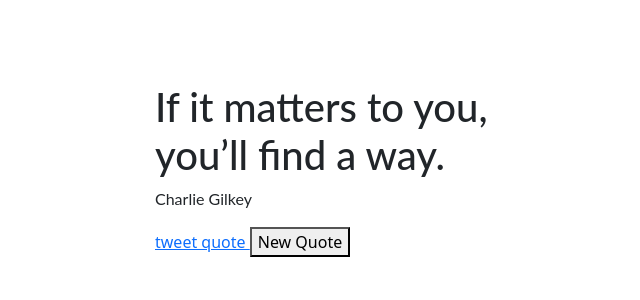
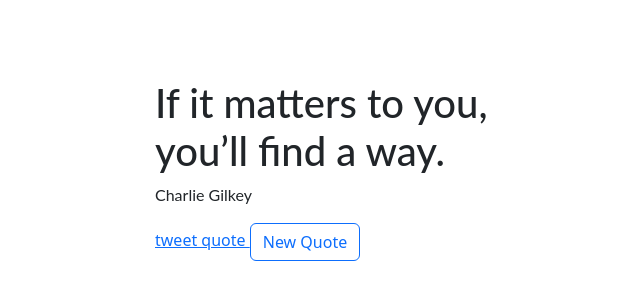
Before and after one commit to lemredd/random-quote-machine, a React (Create React App) app: page / in a window 1280 px wide. Shown: the part 230-530 px from the top of the page, without its empty margins (285-925 px from the left). Built offline with nearby package versions, Linux system fonts and the light colour scheme.

Commit message:
feat: give classes to `#new-quote`

```diff
--- a/src/App.tsx
+++ b/src/App.tsx
@@ -43,12 +43,18 @@ export default function App() {
     <div id="quote-box">
       <h1 id="text">{quote.text}</h1>
       <p id="author">{quote.author}</p>
+      <div className="buttons">
         <a href={tweet_link} id="tweet-quote" target="_blank">
           tweet quote {/* TODO: use twitter/x icon */}
         </a>
-			<button id="new-quote" onClick={handle_click}>
+        <button
+          id="new-quote"
+          onClick={handle_click}
+          className="btn btn-outline-primary"
+        >
           New Quote
         </button>
       </div>
+    </div>
   );
 }
```
Lines whose indentation alone changed are shown as unchanged.
